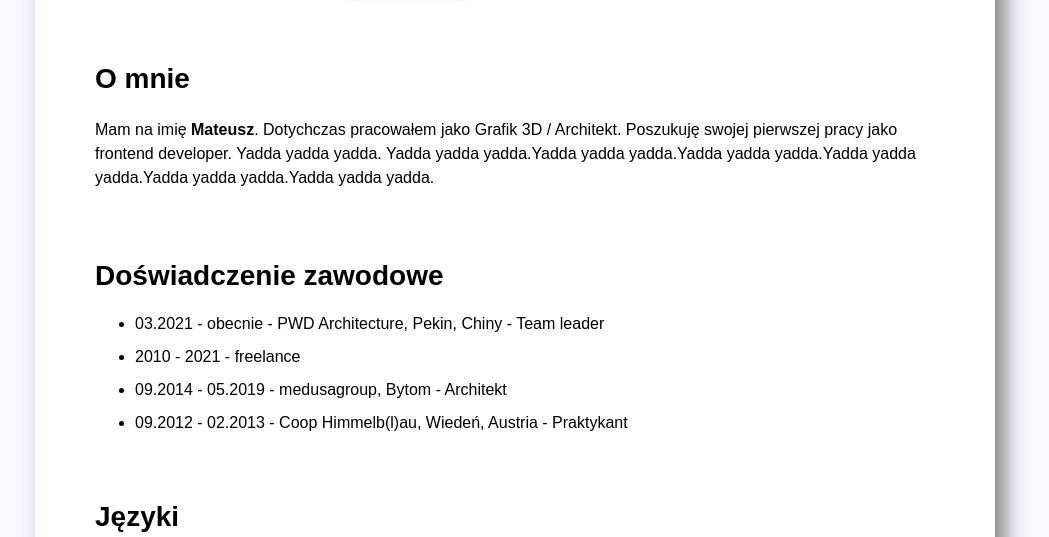
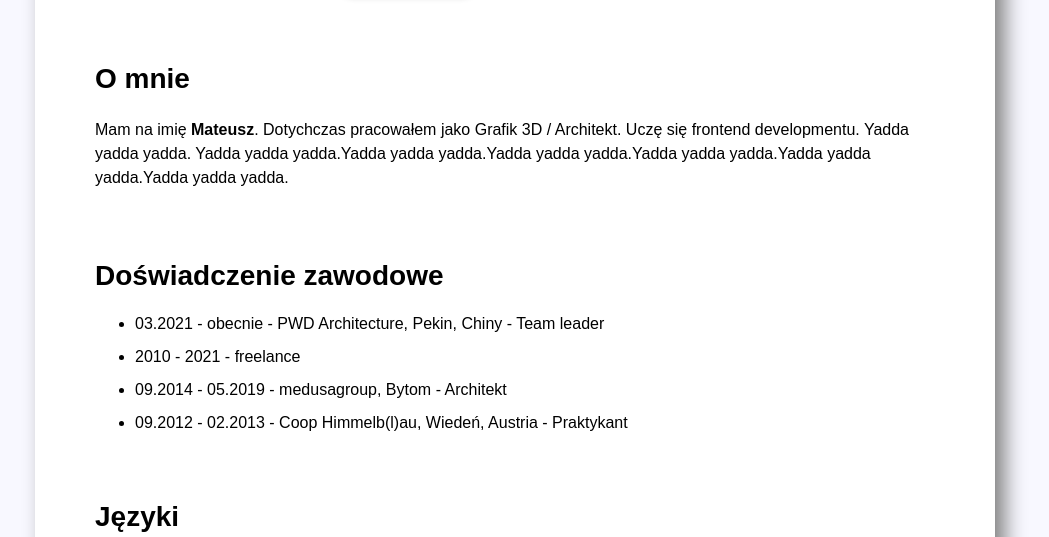
Before and after one commit to mateuszrymar/mateuszrymar.github.io, a plain HTML site: page index.html in a window 1280 px wide. Shown: the part 263-800 px from the top of the page, without its empty margins (125-1174 px from the left). Drawn offline with Linux system fonts and the light colour scheme.

Commit message:
Change in the description.

```diff
--- a/index.html
+++ b/index.html
@@ -30,7 +30,7 @@
                     <p>
                         Mam na imię <b>Mateusz</b>.
                         Dotychczas pracowałem jako Grafik 3D / Architekt.
-                        Poszukuję swojej pierwszej pracy jako frontend developer.
+                        Uczę się frontend developmentu.
                         Yadda yadda yadda. Yadda yadda yadda.Yadda yadda yadda.Yadda yadda yadda.Yadda yadda yadda.Yadda yadda yadda.Yadda yadda yadda.
                     </p>
                 </section>
```
